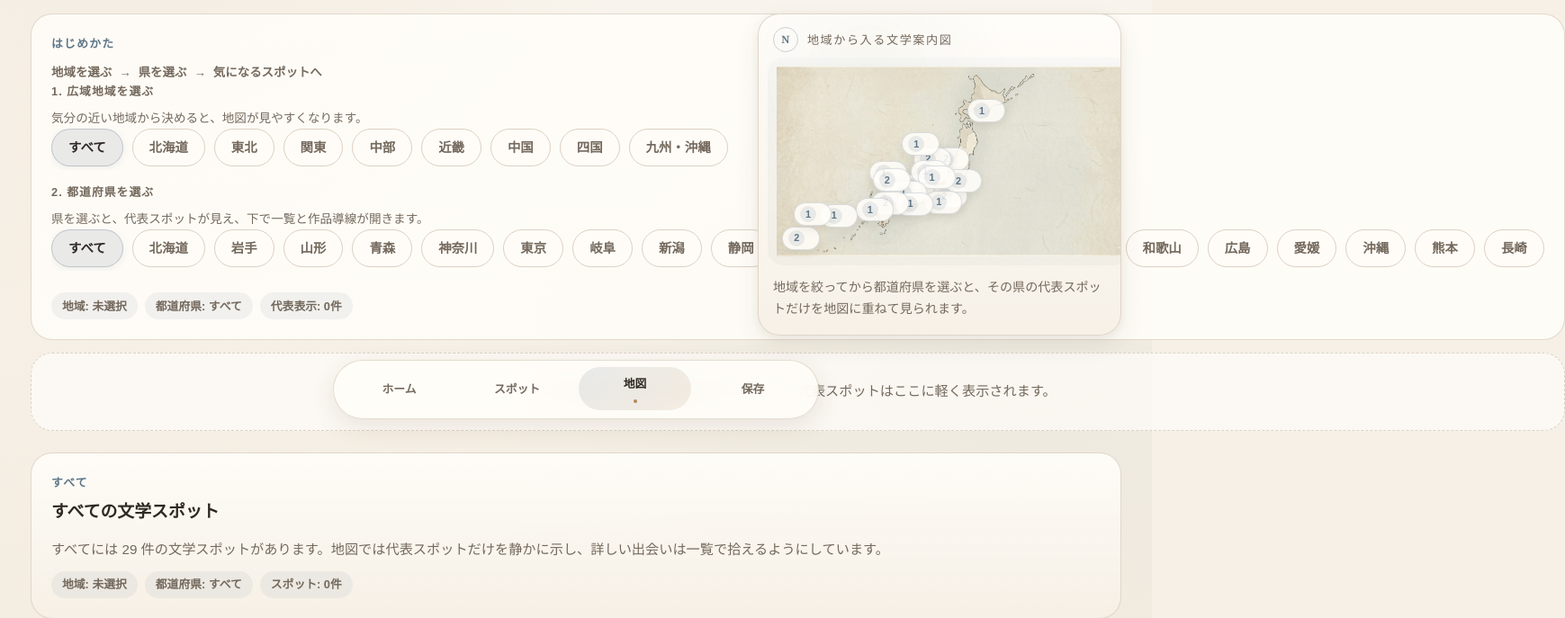
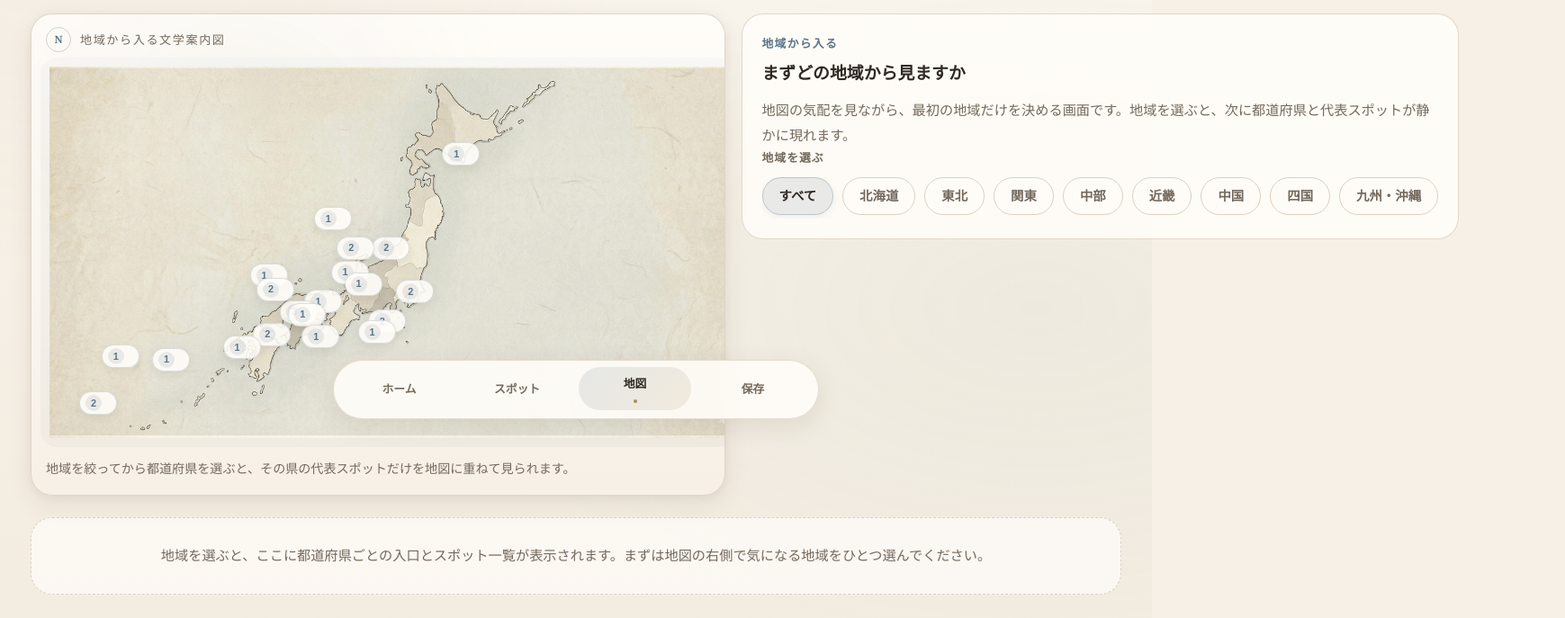
Before and after one commit to ryo909/machi-shosetsu, a React (Vite) app: page /map in a window 1280 px wide. Shown: the part 320-1007 px from the top of the page at 90% size, 1739 px wide, since content can reach past the window. Built offline with nearby package versions, Linux system fonts and the light colour scheme.

Commit message:
Stage map page by selection state

```diff
--- a/src/app/routes/MapPage.tsx
+++ b/src/app/routes/MapPage.tsx
@@ -120,6 +120,48 @@ export function MapPage() {
     prefectureSummaries.length,
     prefecture === "all" ? prefectureSummaries.reduce((sum, item) => sum + item.count, 0) : prefectureSpots.length,
   );
+  const isRegionSelected = region !== "all";
+  const isPrefectureSelected = prefecture !== "all";
+
+  const handleRegionChange = (nextRegion: string) => {
+    const next = new URLSearchParams(searchParams);
+
+    if (nextRegion === "all") {
+      next.delete("region");
+      next.delete("prefecture");
+      setSearchParams(next, { replace: true });
+      return;
+    }
+
+    next.set("region", nextRegion);
+
+    const nextPrefecture = next.get("prefecture");
+    if (
+      nextPrefecture &&
+      !getAvailablePrefectureOptions(nextRegion).some((option) => option.value === nextPrefecture)
+    ) {
+      next.delete("prefecture");
+    }
+
+    setSearchParams(next, { replace: true });
+  };
+
+  const handlePrefectureChange = (nextPrefecture: string) => {
+    const next = new URLSearchParams(searchParams);
+
+    if (nextPrefecture === "all") {
+      next.delete("prefecture");
+      setSearchParams(next, { replace: true });
+      return;
+    }
+
+    const targetOption = prefectureOptions.find((option) => option.value === nextPrefecture);
+    next.set("prefecture", nextPrefecture);
+    if (targetOption?.region) {
+      next.set("region", targetOption.region);
+    }
+    setSearchParams(next, { replace: true });
+  };
 
   return (
     <div className={pageStyles.page}>
@@ -135,87 +177,111 @@ export function MapPage() {
 
       <section className={pageStyles.section}>
         <div className={pageStyles.mapExplorerStage}>
+          <div className={pageStyles.mapMainColumn}>
+            <JapanMapCard
+              onSelectPrefecture={handlePrefectureChange}
+              onSelectSpot={setSelectedSpotId}
+              prefectures={prefectureSummaries}
+              representativeSpots={representativeSpots}
+              selectedPrefectureKey={prefecture}
+              selectedRegion={region}
+              selectedSpotId={selectedSpotId}
+            />
+          </div>
+
           <aside className={pageStyles.mapFiltersPanel}>
+            {!isRegionSelected ? (
               <div className={pageStyles.detailBlock}>
-              <div className={pageStyles.heroRegion}>はじめかた</div>
-              <div className={pageStyles.compactStepRow}>
-                <span>地域を選ぶ</span>
-                <span aria-hidden="true">→</span>
-                <span>県を選ぶ</span>
-                <span aria-hidden="true">→</span>
-                <span>気になるスポットへ</span>
-              </div>
+                <div className={pageStyles.heroRegion}>地域から入る</div>
+                <h2 className={pageStyles.spotTitle}>まずどの地域から見ますか</h2>
+                <p className={pageStyles.heroDescription}>
+                  地図の気配を見ながら、最初の地域だけを決める画面です。地域を選ぶと、次に都道府県と代表スポットが静かに現れます。
+                </p>
                 <div className={pageStyles.filterStack}>
                   <div>
-                  <div className={pageStyles.filterLabel}>1. 広域地域を選ぶ</div>
-                  <p className={pageStyles.filterHelp}>
-                    気分の近い地域から決めると、地図が見やすくなります。
+                    <div className={pageStyles.filterLabel}>地域を選ぶ</div>
+                    <RegionChipGroup
+                      onChange={handleRegionChange}
+                      options={regionOptions}
+                      value={region}
+                    />
+                  </div>
+                </div>
+              </div>
+            ) : !isPrefectureSelected ? (
+              <div className={pageStyles.detailBlock}>
+                <div className={pageStyles.heroRegion}>
+                  {broadRegionLabels[region as keyof typeof broadRegionLabels]}
+                </div>
+                <div className={pageStyles.compactStepRow}>
+                  <span>地域を選んだら</span>
+                  <span aria-hidden="true">→</span>
+                  <span>次は県を選ぶ</span>
+                </div>
+                <p className={pageStyles.heroDescription}>
+                  この地域でスポットがある県だけを表示しています。次は気になる県をひとつ選んでください。
                 </p>
+                <div className={pageStyles.filterStack}>
+                  <div>
+                    <div className={pageStyles.filterLabel}>地域を選び直す</div>
                     <RegionChipGroup
-                    onChange={(nextRegion) => {
-                      const next = new URLSearchParams(searchParams);
-
-                      if (nextRegion === "all") {
-                        next.delete("region");
-                      } else {
-                        next.set("region", nextRegion);
-                      }
-
-                      const nextPrefecture = next.get("prefecture");
-                      if (
-                        nextPrefecture &&
-                        !getAvailablePrefectureOptions(nextRegion).some(
-                          (option) => option.value === nextPrefecture,
-                        )
-                      ) {
-                        next.delete("prefecture");
-                      }
-
-                      setSearchParams(next, { replace: true });
-                    }}
+                      onChange={handleRegionChange}
                       options={regionOptions}
                       value={region}
                     />
                   </div>
                   <div>
-                  <div className={pageStyles.filterLabel}>2. 都道府県を選ぶ</div>
-                  <p className={pageStyles.filterHelp}>
-                    県を選ぶと、代表スポットが見え、下で一覧と作品導線が開きます。
-                  </p>
+                    <div className={pageStyles.filterLabel}>都道府県を選ぶ</div>
                     <RegionChipGroup
-                    onChange={(nextPrefecture) => {
-                      const next = new URLSearchParams(searchParams);
-
-                      if (nextPrefecture === "all") {
-                        next.delete("prefecture");
-                        setSearchParams(next, { replace: true });
-                        return;
-                      }
-
-                      const targetOption = prefectureOptions.find(
-                        (option) => option.value === nextPrefecture,
-                      );
-
-                      next.set("prefecture", nextPrefecture);
-                      if (targetOption?.region) {
-                        next.set("region", targetOption.region);
-                      }
-                      setSearchParams(next, { replace: true });
-                    }}
+                      onChange={handlePrefectureChange}
                       options={prefectureOptions}
                       value={prefecture}
                     />
                   </div>
+                </div>
                 <div className={pageStyles.selectionSummary}>
                   <div className={pageStyles.summaryPill}>
-                    地域: {region === "all" ? "未選択" : broadRegionLabels[region as keyof typeof broadRegionLabels]}
+                    県候補: {Math.max(prefectureOptions.length - 1, 0)}件
                   </div>
+                </div>
+              </div>
+            ) : (
+              <div className={pageStyles.stack}>
+                <div className={pageStyles.detailBlock}>
+                  <div className={pageStyles.heroRegion}>
+                    {selectedPrefectureOption?.label}
+                  </div>
+                  <div className={pageStyles.compactStepRow}>
+                    <span>地域</span>
+                    <span aria-hidden="true">→</span>
+                    <span>県</span>
+                    <span aria-hidden="true">→</span>
+                    <span>代表スポット</span>
+                  </div>
+                  <div className={pageStyles.filterStack}>
+                    <div>
+                      <div className={pageStyles.filterLabel}>地域を見直す</div>
+                      <RegionChipGroup
+                        onChange={handleRegionChange}
+                        options={regionOptions}
+                        value={region}
+                      />
+                    </div>
+                    <div>
+                      <div className={pageStyles.filterLabel}>都道府県を見直す</div>
+                      <RegionChipGroup
+                        onChange={handlePrefectureChange}
+                        options={prefectureOptions}
+                        value={prefecture}
+                      />
+                    </div>
+                  </div>
+                  <div className={pageStyles.selectionSummary}>
                     <div className={pageStyles.summaryPill}>
-                    都道府県: {selectedPrefectureOption?.label ?? "未選択"}
+                      スポット: {prefectureSpots.length}件
                     </div>
                     <div className={pageStyles.summaryPill}>
                       代表表示: {representativeSpots.length}件
-                  </div>
                     </div>
                   </div>
                 </div>
@@ -228,36 +294,37 @@ export function MapPage() {
                       spot={selectedSpot}
                     />
                   </div>
-            ) : (
-              <EmptyState message="まずは地域と都道府県を選んでください。代表スポットはここに軽く表示されます。" />
+                ) : null}
+              </div>
             )}
           </aside>
+        </div>
+      </section>
 
-          <div className={pageStyles.mapMainColumn}>
-            <JapanMapCard
-              onSelectPrefecture={(prefectureKey) => {
-                const next = new URLSearchParams(searchParams);
-                const targetOption = prefectureOptions.find(
-                  (option) => option.value === prefectureKey,
-                );
-
-                next.set("prefecture", prefectureKey);
-                if (targetOption?.region) {
-                  next.set("region", targetOption.region);
-                }
-                setSearchParams(next, { replace: true });
-              }}
-              onSelectSpot={setSelectedSpotId}
-              prefectures={prefectureSummaries}
-              representativeSpots={representativeSpots}
-              selectedPrefectureKey={prefecture}
-              selectedRegion={region}
-              selectedSpotId={selectedSpotId}
-            />
+      {!isRegionSelected ? (
+        <section className={pageStyles.section}>
+          <EmptyState message="地域を選ぶと、ここに都道府県ごとの入口とスポット一覧が表示されます。まずは地図の右側で気になる地域をひとつ選んでください。" />
+        </section>
+      ) : !isPrefectureSelected ? (
+        <section className={pageStyles.section}>
+          <div className={`${pageStyles.detailBlock} ${pageStyles.mapSelectionBand}`}>
+            <div className={pageStyles.heroRegion}>
+              {broadRegionLabels[region as keyof typeof broadRegionLabels]}
+            </div>
+            <h2 className={pageStyles.spotTitle}>次は都道府県を選ぶ</h2>
+            <p className={pageStyles.heroDescription}>{summaryText}</p>
+            <div className={pageStyles.selectionSummary}>
+              <div className={pageStyles.summaryPill}>
+                地域: {broadRegionLabels[region as keyof typeof broadRegionLabels]}
+              </div>
+              <div className={pageStyles.summaryPill}>
+                県候補: {Math.max(prefectureOptions.length - 1, 0)}件
+              </div>
             </div>
           </div>
         </section>
-
+      ) : (
+        <>
           <section className={pageStyles.section}>
             <div className={`${pageStyles.detailBlock} ${pageStyles.mapSelectionBand}`}>
               <div className={pageStyles.heroRegion}>
@@ -271,31 +338,25 @@ export function MapPage() {
               <p className={pageStyles.heroDescription}>{summaryText}</p>
               <div className={pageStyles.selectionSummary}>
                 <div className={pageStyles.summaryPill}>
-              地域: {region === "all" ? "未選択" : broadRegionLabels[region as keyof typeof broadRegionLabels]}
+                  地域: {broadRegionLabels[region as keyof typeof broadRegionLabels]}
                 </div>
                 <div className={pageStyles.summaryPill}>
                   都道府県: {selectedPrefectureOption?.label ?? "未選択"}
                 </div>
                 <div className={pageStyles.summaryPill}>
-              スポット: {prefecture === "all" ? 0 : prefectureSpots.length}件
+                  スポット: {prefectureSpots.length}件
                 </div>
               </div>
             </div>
           </section>
 
           <section className={pageStyles.section}>
-        {prefecture !== "all" ? (
-          <div>
             <SectionHeading title="この県のスポット一覧" meta={`${prefectureSpots.length}件`} />
             <MapSpotMiniList
               onSelect={setSelectedSpotId}
               selectedSpotId={selectedSpotId}
               spots={miniListItems}
             />
-          </div>
-        ) : (
-          <EmptyState message="県を選ぶと、その県のスポット一覧がここに並びます。まずは地図の右側で地域と都道府県を選んでください。" />
-        )}
           </section>
 
           {relatedWorks.length > 0 ? (
@@ -319,6 +380,8 @@ export function MapPage() {
               </div>
             </section>
           ) : null}
+        </>
+      )}
     </div>
   );
 }
--- a/src/styles/pages.module.css
+++ b/src/styles/pages.module.css
@@ -468,15 +468,18 @@ a.detailBlock:hover,
   }
 
   .mapExplorerStage {
-    grid-template-columns: minmax(0, 1.72fr) minmax(300px, 0.88fr);
+    grid-template-columns: minmax(0, 1.68fr) minmax(280px, 0.92fr);
+    grid-template-areas: "map assist";
     align-items: start;
   }
 
   .mapMainColumn {
+    grid-area: map;
     min-width: 0;
   }
 
   .mapFiltersPanel {
+    grid-area: assist;
     min-width: 0;
   }
 }
```
Lines whose indentation alone changed are shown as unchanged.
